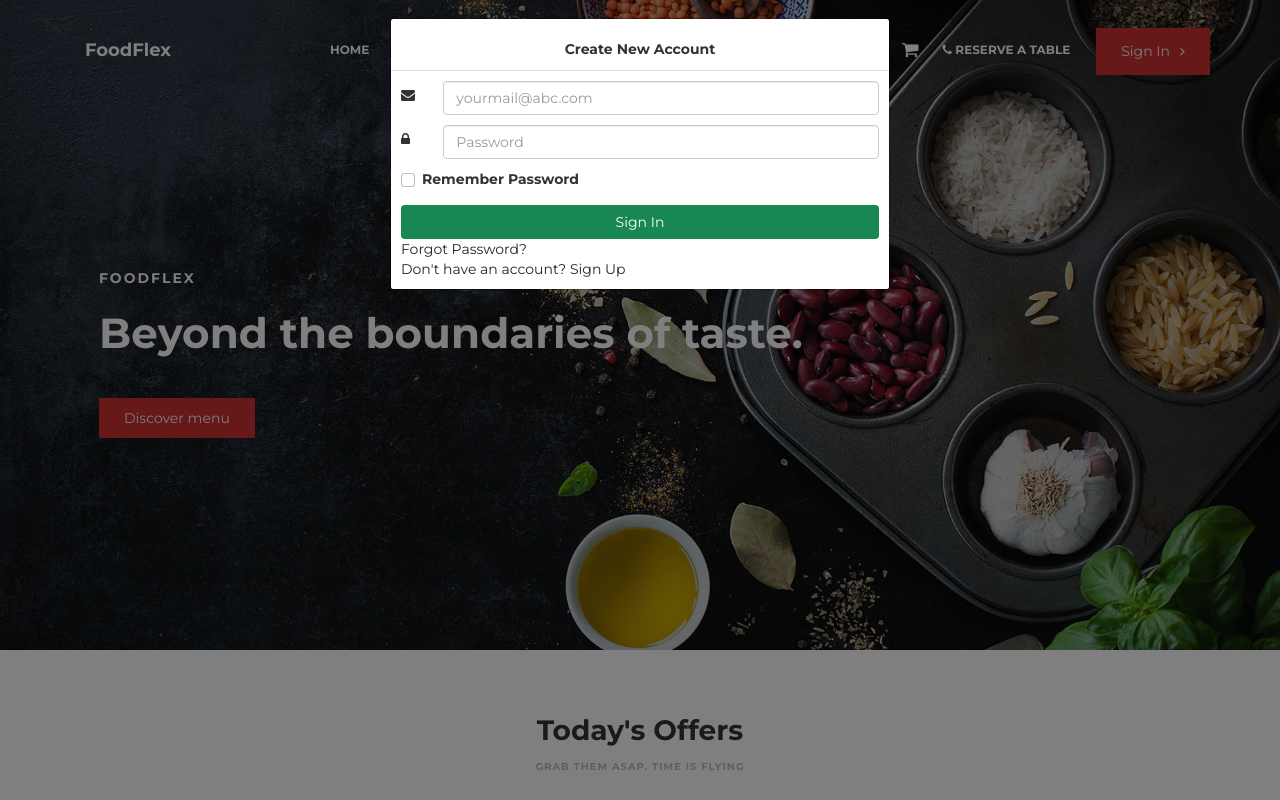
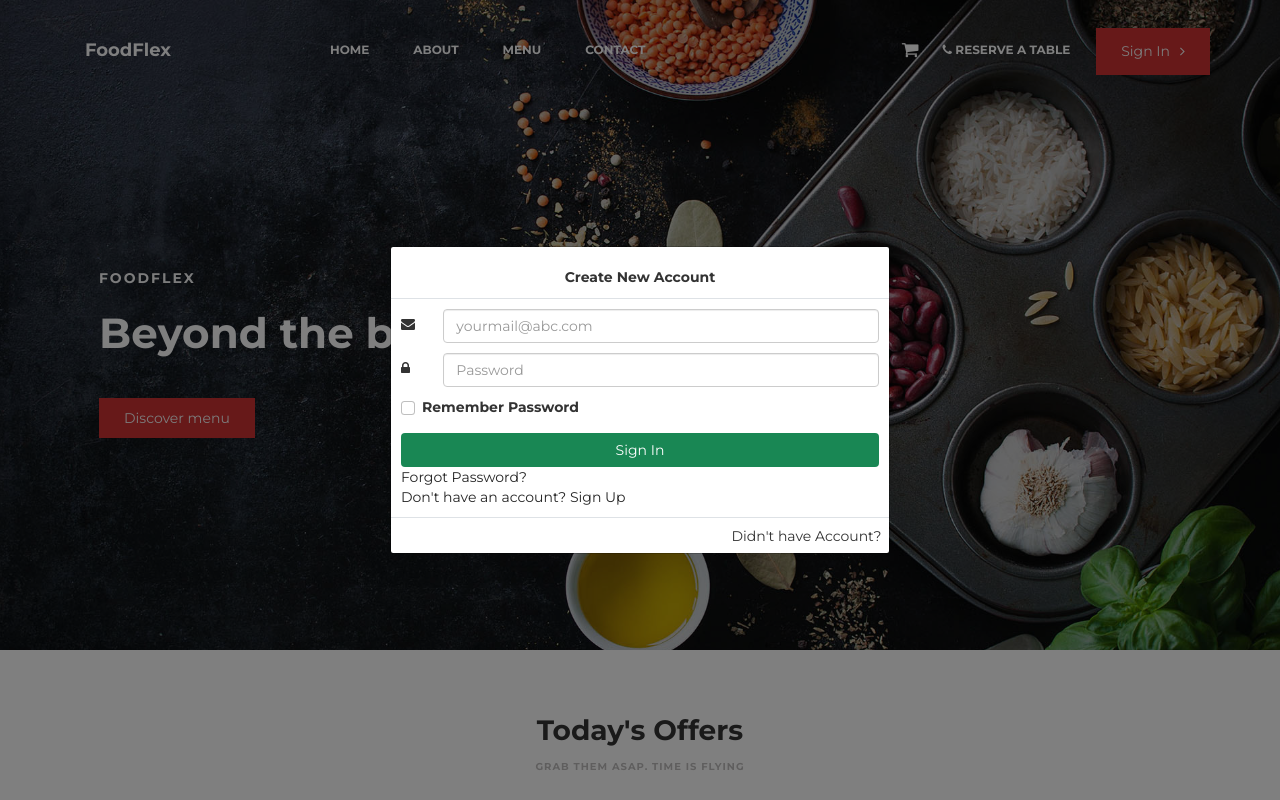
Before and after one commit to Imtiaz-Rafi/Foodflex-MERN, a React (Create React App) app in the folder client/: page / in a window 1280 px wide. Both pictures are taken after a click on the button "Sign In". Shown: the top 800 px of the page. Built offline with nearby package versions, Linux system fonts and the light colour scheme.

Commit message:
login modal designing

```diff
--- a/client/src/components/app.jsx
+++ b/client/src/components/app.jsx
@@ -13,7 +13,7 @@ import Menu from "./Menu";
 import Reservation from "./Reservation";
 import Login from "./Auth/login";
 
-import { Modal, ModalBody, ModalHeader } from "reactstrap";
+import { Modal, ModalBody, ModalHeader, ModalFooter } from "reactstrap";
 
 class App extends React.Component {
     state = {
@@ -43,11 +43,19 @@ class App extends React.Component {
                     <Route path="*" element={<Error />} />
                 </Routes>
 
-                <Modal isOpen={this.state.isModalOpen} toggle={this.toggleForm}>
+                <Modal
+                    centered
+                    fullscreen=""
+                    scrollable
+                    size=""
+                    isOpen={this.state.isModalOpen}
+                    toggle={this.toggleForm}
+                >
                     <ModalHeader>Create New Account</ModalHeader>
                     <ModalBody>
                         <Login />
                     </ModalBody>
+                    <ModalFooter>Didn't have Account?</ModalFooter>
                 </Modal>
                 <Footer />
             </>
```
